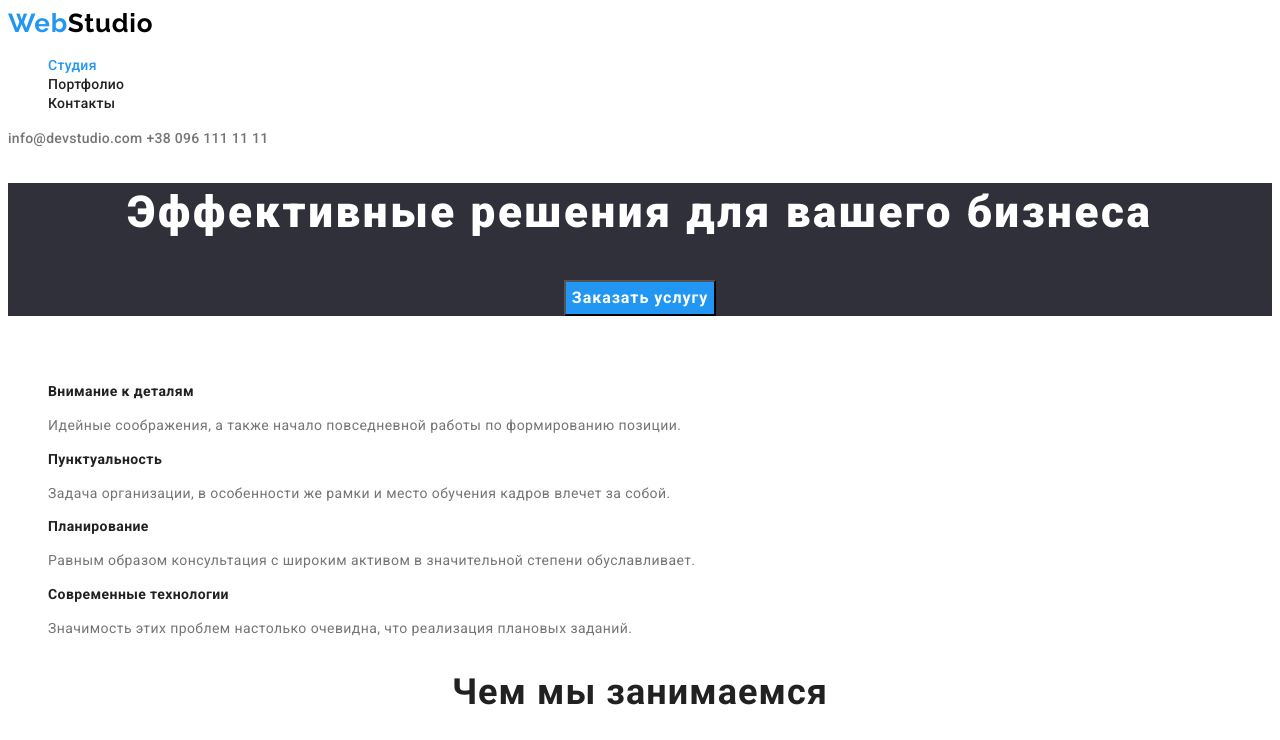
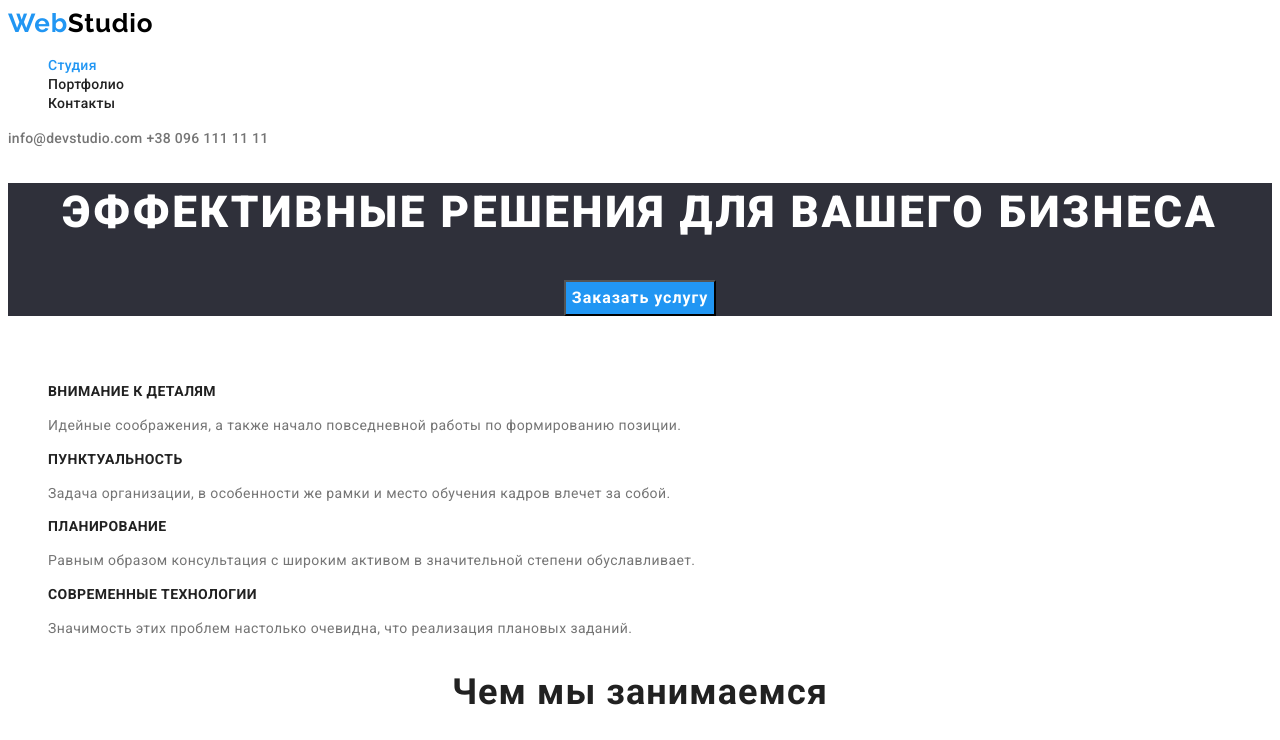
Before and after one commit to NataliiaPasaman/goit-markup-hw-02, a plain HTML site: page index.html in a window 1280 px wide. Shown: the top 740 px of the page. Drawn offline with Linux system fonts and the light colour scheme.

Commit message:
Заголовки h1, h2

```diff
--- a/index.html
+++ b/index.html
@@ -29,7 +29,7 @@
     <main>
         <!--Секція Герой-->
         <section class="hero">
-            <h1 class="title-hero">Эффективные решения для вашего бизнеса</h1>
+            <h1 class="title-hero">ЭФФЕКТИВНЫЕ РЕШЕНИЯ ДЛЯ ВАШЕГО БИЗНЕСА</h1>
             <button class="btn-hero" type="button">Заказать услугу</button>
         </section>
 
@@ -38,19 +38,19 @@
             <h2 class="section-title">Преимущества</h2>
             <ul class="list">
                 <li class="item">
-                    <h3 class="title-benefits">Внимание к деталям</h3>
+                    <h3 class="title-benefits">ВНИМАНИЕ К ДЕТАЛЯМ</h3>
                     <p class="text-benefits">Идейные соображения, а также начало повседневной работы по формированию позиции.</p>
                 </li>
                 <li class="item">
-                    <h3 class="title-benefits">Пунктуальность</h3>
+                    <h3 class="title-benefits">ПУНКТУАЛЬНОСТЬ</h3>
                     <p class="text-benefits">Задача организации, в особенности же рамки и место обучения кадров влечет за собой.</p>
                 </li>
                 <li class="item">
-                    <h3 class="title-benefits">Планирование</h3>
+                    <h3 class="title-benefits">ПЛАНИРОВАНИЕ</h3>
                     <p class="text-benefits">Равным образом консультация с широким активом в значительной степени обуславливает.</p>
                 </li>
                 <li class="item">
-                    <h3 class="title-benefits">Современные технологии</h3>
+                    <h3 class="title-benefits">СОВРЕМЕННЫЕ ТЕХНОЛОГИИ</h3>
                     <p class="text-benefits">Значимость этих проблем настолько очевидна, что реализация плановых заданий.</p>
                 </li>
             </ul>
```
